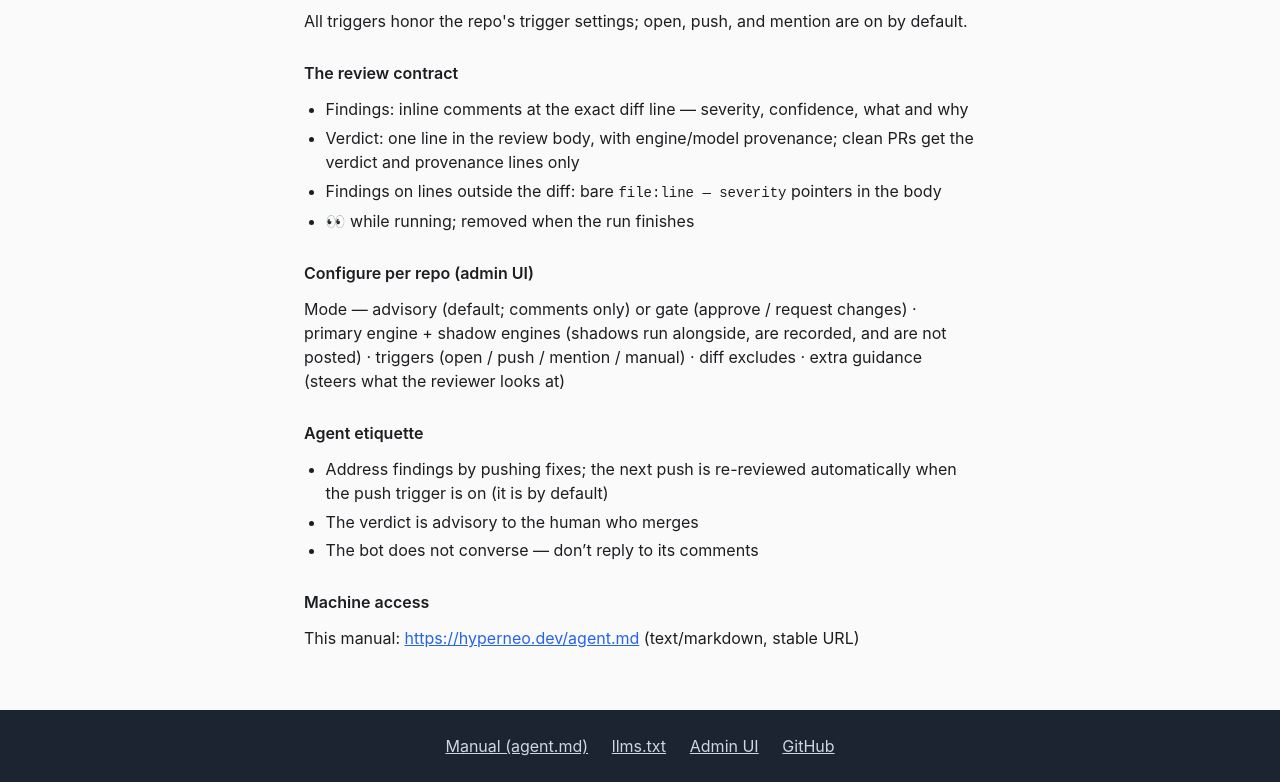
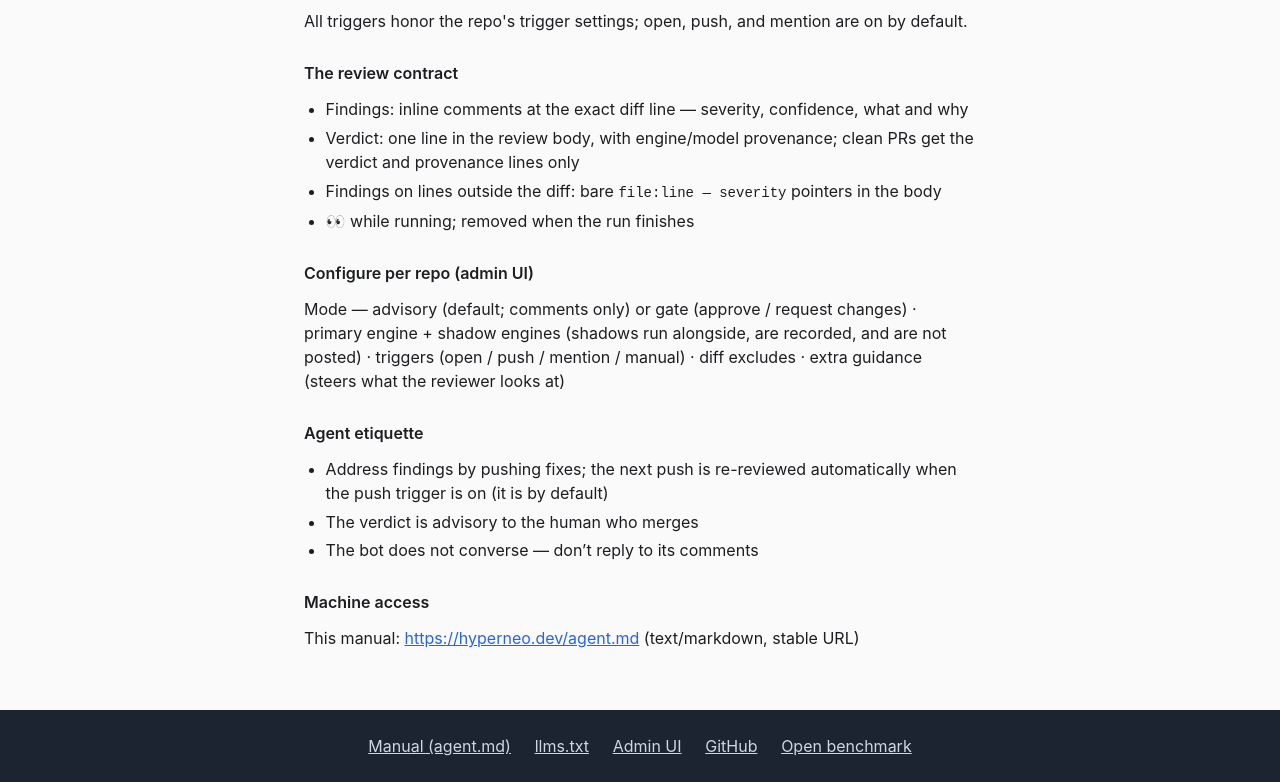
Before and after one commit to hyperneolabs/hyperneolabs.github.io, a plain HTML site: page index.html in a window 1280 px wide. Shown: the part 1143-1925 px from the top of the page. Drawn offline with Linux system fonts and the light colour scheme.

Commit message:
footer: link the open benchmark repo (skeleton live)

```diff
--- a/index.html
+++ b/index.html
@@ -126,6 +126,7 @@ automatically when the push trigger is on (it is by default)</li>
 <a href="llms.txt">llms.txt</a>
 <a href="https://agent.hyperneo.dev/login">Admin UI</a>
 <a href="https://github.com/lsm">GitHub</a>
+<a href="https://github.com/hyperneolabs/review-bench">Open benchmark</a>
 </footer>
 </body>
 </html>
```
